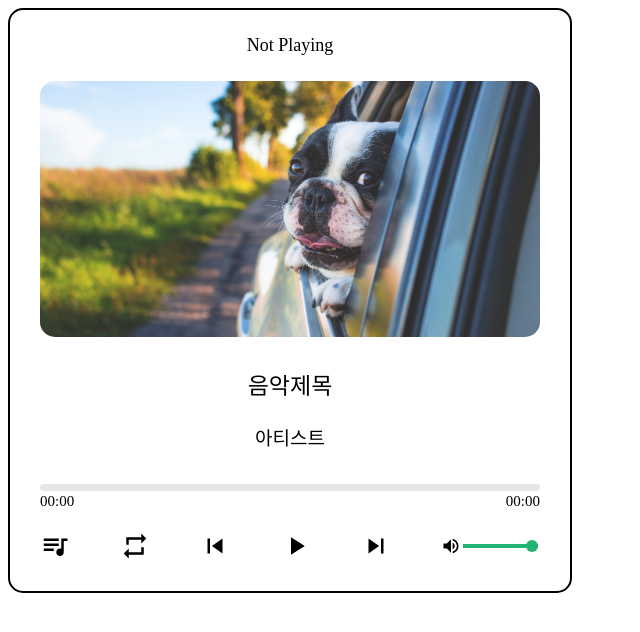
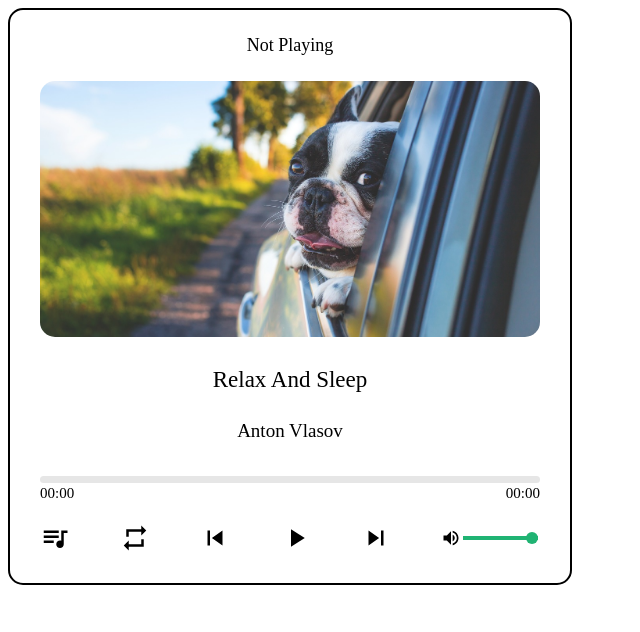
Before and after one commit to J-SoYoung/Collection-JavaScript-toyProjects, a React (Create React App) app in the folder music-player/: page / in a window 1280 px wide. Shown: the top 632 px of the page, without its empty margins (0-640 px from the left). Built offline with nearby package versions, Linux system fonts and the light colour scheme.

Commit message:
[ music-player-ADD ] useSelector로 data를 가져와 음원 및 데이터를 동적으로 변경할 수 있도록 구현하라

```diff
--- a/music-player/src/components/ProgressArea/ProgressArea.jsx
+++ b/music-player/src/components/ProgressArea/ProgressArea.jsx
@@ -5,16 +5,18 @@ import React, {
   useState,
 } from "react";
 import "./ProgressArea.scss";
-import { useDispatch } from "react-redux";
-import music1 from "../../music/music-1.mp3";
-import { playMusic, stopMusic } from "../../store/musicPlayerSlice";
+import { useDispatch, useSelector } from "react-redux";
+import { nextMusic, playMusic, stopMusic } from "../../store/musicPlayerSlice";
 
 function ProgressArea(props, ref) {
   // ref: audio메서드가 참조된 ref
   // console.log(ref);
   const audio = useRef();
   const progressBar = useRef();
+
+  // dispatch, useSelector
   const dispatch = useDispatch();
+  const {playList,currentIndex } = useSelector((state) => state.musicPlayer);
 
   const [currentTime, setCurrentTime] = useState("00:00");
   const [duration, setDuration] = useState("00:00");
@@ -40,6 +42,10 @@ function ProgressArea(props, ref) {
   const onPause = () => {
     dispatch(stopMusic());
   };
+
+  const onEnded = () =>{
+    dispatch(nextMusic())
+  }
 
   const getTime = (time) => {
     const minute = `0${parseInt(time / 60, 10)}`;
@@ -70,7 +76,8 @@ function ProgressArea(props, ref) {
         <audio
           autoPlay
           ref={audio}
-          src={music1}
+          src={playList[currentIndex].src}
+          onEnded={onEnded}
           onPlay={onPlay}
           onPause={onPause}
           onTimeUpdate={onTimeUpdate}
--- a/music-player/src/components/SongDetail/SongDetail.jsx
+++ b/music-player/src/components/SongDetail/SongDetail.jsx
@@ -4,7 +4,9 @@ import img1 from "../../images/music-1.jpg";
 import { useSelector } from "react-redux";
 
 function SongDetail() {
-  const playing = useSelector((state) => state.musicPlayer.playing);
+  const { playing, playList, currentIndex } = useSelector(
+    (state) => state.musicPlayer
+  );
 
   return (
     <>
@@ -12,11 +14,14 @@ function SongDetail() {
         <span>{playing ? "Now Playing" : "Not Playing"}</span>
       </div>
       <div className="img-area">
-        <img src={img1} alt="" />
+        <img
+          src={playList[currentIndex].img}
+          alt={playList[currentIndex].name}
+        />
       </div>
       <div className="music-info">
-        <p className="song">음악제목</p>
-        <p className="artist">아티스트</p>
+        <p className="song">{playList[currentIndex].name}</p>
+        <p className="artist">{playList[currentIndex].artist}</p>
       </div>
     </>
   );
```
